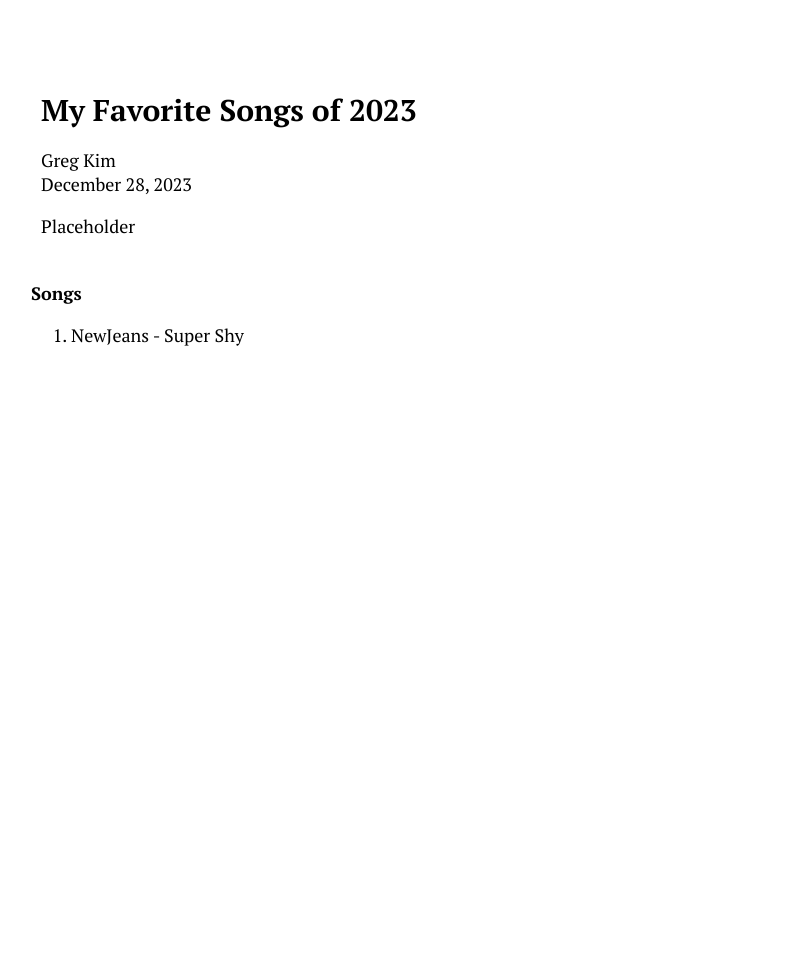
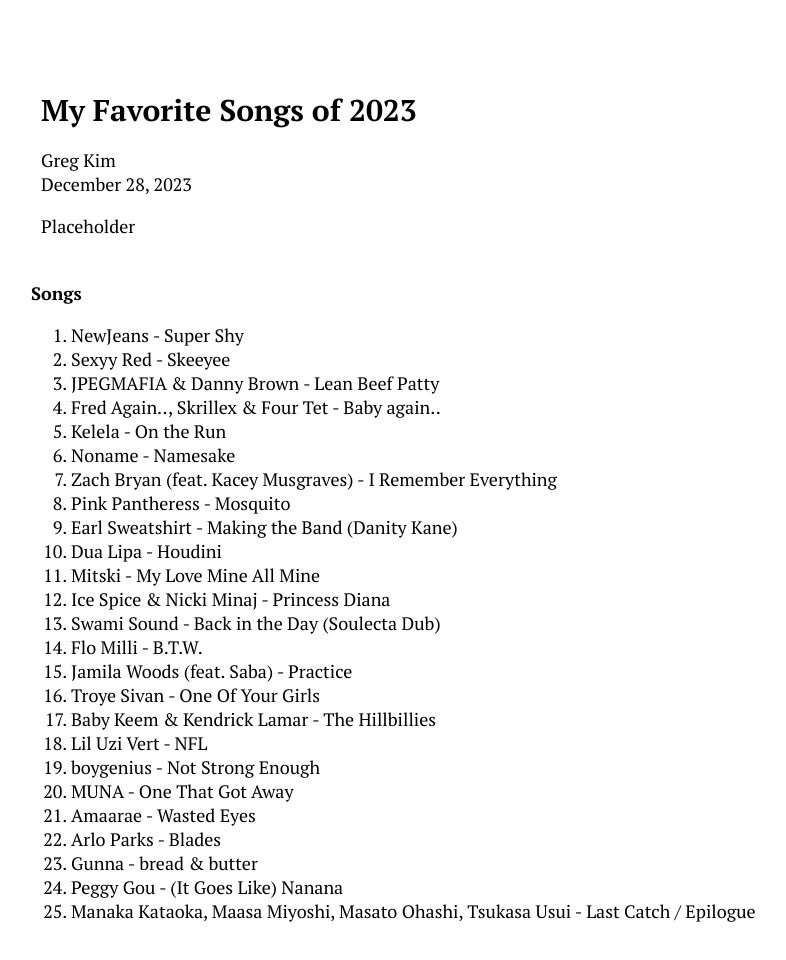
Before and after one commit to gwcmk/favorite-music-2023, a website: page index.html in a window 1280 px wide. Shown: the whole page, without its empty margins (225-1011 px from the left). Before the commit the page ends 800 px from the top, so only its background shows below. Drawn offline with Linux system fonts and the light colour scheme.

Commit message:
Update list

```diff
--- a/index.html
+++ b/index.html
@@ -27,6 +27,30 @@
         <h5>Songs</h5>
         <ol>
           <li>NewJeans - Super Shy</li>
+          <li>Sexyy Red - Skeeyee</li>
+          <li>JPEGMAFIA & Danny Brown - Lean Beef Patty</li>
+          <li>Fred Again.., Skrillex & Four Tet - Baby again..</li>
+          <li>Kelela - On the Run</li>
+          <li>Noname - Namesake</li>
+          <li>Zach Bryan (feat. Kacey Musgraves) - I Remember Everything</li>
+          <li>Pink Pantheress - Mosquito</li>
+          <li>Earl Sweatshirt - Making the Band (Danity Kane)</li>
+          <li>Dua Lipa - Houdini</li>
+          <li>Mitski - My Love Mine All Mine</li>
+          <li>Ice Spice & Nicki Minaj - Princess Diana</li>
+          <li>Swami Sound - Back in the Day (Soulecta Dub)</li>
+          <li>Flo Milli - B.T.W.</li>
+          <li>Jamila Woods (feat. Saba) - Practice</li>
+          <li>Troye Sivan - One Of Your Girls</li>
+          <li>Baby Keem & Kendrick Lamar - The Hillbillies</li>
+          <li>Lil Uzi Vert - NFL</li>
+          <li>boygenius - Not Strong Enough</li>
+          <li>MUNA - One That Got Away</li>
+          <li>Amaarae - Wasted Eyes</li>
+          <li>Arlo Parks - Blades</li>
+          <li>Gunna - bread & butter</li>
+          <li>Peggy Gou - (It Goes Like) Nanana</li>
+          <li>Manaka Kataoka, Maasa Miyoshi, Masato Ohashi, Tsukasa Usui - Last Catch / Epilogue</li>
         </ol>
       </div>
     </div>
```
